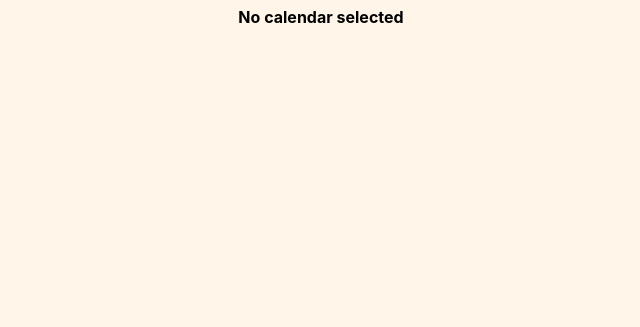
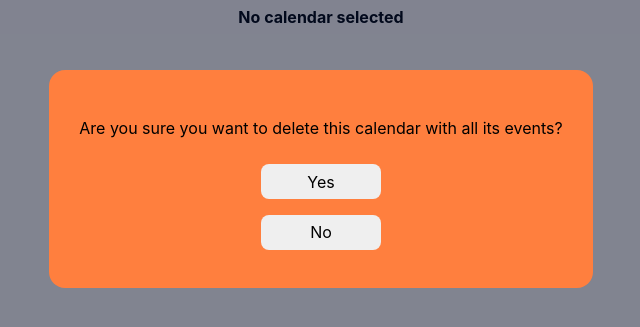
Before and after one commit to hannahnier/ClockworkClementine, a React (Vite) app in the folder frontend/: page /calendars in a window 1280 px wide. Shown: the part 221-548 px from the top of the page, without its empty margins (319-959 px from the left). Built offline with nearby package versions, Linux system fonts and the light colour scheme; no server answers.

Commit message:
improve calender title editing, create modal for deleting calendar

```diff
--- a/frontend/src/components/CalOverview.jsx
+++ b/frontend/src/components/CalOverview.jsx
@@ -5,6 +5,7 @@ import createIcon from "../assets/plus.svg";
 import editIcon from "../assets/editIcon.svg";
 import checkIcon from "../assets/checkIcon.svg";
 import { useNavigate } from "react-router-dom";
+import Confirmation from "./Confirmation";
 
 const CalOverview = () => {
   const {
@@ -15,16 +16,19 @@ const CalOverview = () => {
     setToggleUpdate,
     currentCalendar,
     setCalendars,
+    showConfirmation,
+    setShowConfirmation,
   } = useCalContext();
 
   const navigate = useNavigate();
 
-  const [titleInput, setTitleInput] = useState("New Calendar");
+  const [titleInput, setTitleInput] = useState("");
   const [editThisTitle, setEditThisTitle] = useState(null);
   const [titleUpdate, setTitleUpdate] = useState("");
 
-  // Update the displayed calendar according to user selection:
+  // Update the displayed calendar according to user's selection:
   const handleCalendarSelection = (e, calendar) => {
+    // If the calendar is already selected, unselect it:
     setCurrentCalendar((prev) =>
       prev && prev._id === calendar._id ? null : calendar
     );
@@ -32,6 +36,7 @@ const CalOverview = () => {
 
   // Edit the title of a calendar:
   const handleTitleEdit = async (calendar) => {
+    //  When editing ends: Update the calendar title:
     if (editThisTitle) {
       const res = await fetch(`${baseUrl}/calendars/${calendar._id}`, {
         method: "PATCH",
@@ -40,33 +45,27 @@ const CalOverview = () => {
           "Content-Type": "application/json",
         },
         body: JSON.stringify({
-          title: titleUpdate,
+          title: titleUpdate || calendar.title,
         }),
       });
       const data = await res.json();
+      console.log("data", data);
       setCurrentCalendar(data);
       setEditThisTitle(null);
       setTitleUpdate("");
       setToggleUpdate((prev) => !prev);
-    } else
+      // When editing starts: Set the calendar to be edited:
+    } else {
       setEditThisTitle((prev) =>
         prev && prev._id === calendar._id ? {} : calendar
       );
+    }
   };
 
-  // Delete a calendar:
-  const deleteCalendar = async (cal) => {
-    const res = await fetch(`${baseUrl}/calendars/${cal._id}`, {
-      method: "DELETE",
-      credentials: "include",
-    });
-    const data = await res.json();
-
-    if (currentCalendar && currentCalendar._id === cal._id) {
-      setCurrentCalendar(null);
-    }
-    setCalendars(data.calendars);
-    setToggleUpdate((prev) => !prev);
+  // Ask for confirmation before deleting a calendar:
+  const handleDeleteCalendar = (calendar) => {
+    setCurrentCalendar(calendar);
+    setShowConfirmation(true);
   };
 
   // Create a new calendar:
@@ -78,14 +77,14 @@ const CalOverview = () => {
         "Content-Type": "application/json",
       },
       body: JSON.stringify({
-        title: titleInput || "New Calendar",
+        title: titleInput || "Untitled Calendar",
         events: [],
         user: activeUser.id,
       }),
     });
     const data = await res.json();
     setCurrentCalendar(data);
-    setTitleInput("New Calendar");
+    setTitleInput("");
     setToggleUpdate((prev) => !prev);
   };
 
@@ -100,12 +99,13 @@ const CalOverview = () => {
               id="titleInput"
               value={titleInput || ""}
               onChange={(e) => setTitleInput(e.target.value)}
+              placeholder="My New Calendar"
             />
             <button
               onClick={createCalendar}
               className="editButton editButtonSmall"
             >
-              <img src={createIcon} alt="create icon" />
+              <img src={createIcon} alt="icon for create" />
             </button>
           </div>
           {calendars &&
@@ -124,10 +124,12 @@ const CalOverview = () => {
                   style={{ cursor: "pointer" }}
                 />
 
+                {/* Show text label OR (when editing) input for calendar title: */}
                 {editThisTitle && editThisTitle._id === calendar._id ? (
                   <input
                     type="text"
-                    value={titleUpdate || calendar.title}
+                    placeholder={calendar.title}
+                    value={titleUpdate || ""}
                     onChange={(e) => setTitleUpdate(e.target.value)}
                   />
                 ) : (
@@ -154,7 +156,7 @@ const CalOverview = () => {
                     src={deleteIcon}
                     alt="delete icon"
                     onClick={() => {
-                      deleteCalendar(calendar);
+                      handleDeleteCalendar(calendar);
                     }}
                   />{" "}
                 </button>
@@ -162,6 +164,7 @@ const CalOverview = () => {
             ))}
         </div>
       )}
+      {showConfirmation && <Confirmation />}
       {!activeUser && (
         <div>
           <p>Please log in to see your calendars</p>
--- /dev/null
+++ b/frontend/src/components/Confirmation.jsx
@@ -0,0 +1,52 @@
+import { useCalContext } from "../utils/ContextProvider";
+
+const Confirmation = () => {
+  const {
+    setCalendars,
+    baseUrl,
+    setToggleUpdate,
+    currentCalendar,
+    setCurrentCalendar,
+    setShowConfirmation,
+  } = useCalContext();
+
+  // Delete a calendar:
+  const deleteCalendar = async (cal) => {
+    const res = await fetch(`${baseUrl}/calendars/${cal._id}`, {
+      method: "DELETE",
+      credentials: "include",
+    });
+    const data = await res.json();
+
+    if (currentCalendar && currentCalendar._id === cal._id) {
+      setCurrentCalendar(null);
+    }
+    setCalendars(data.calendars);
+    setToggleUpdate((prev) => !prev);
+    setShowConfirmation(false);
+  };
+
+  return (
+    <div className="modal">
+      <div className="modalInner">
+        <p>
+          Are you sure you want to delete this calendar with all its events?
+        </p>
+        <button
+          className="standardButton"
+          onClick={() => deleteCalendar(currentCalendar)}
+        >
+          Yes
+        </button>
+        <button
+          className="standardButton"
+          onClick={() => setShowConfirmation(false)}
+        >
+          No
+        </button>
+      </div>
+    </div>
+  );
+};
+
+export default Confirmation;
--- a/frontend/src/index.css
+++ b/frontend/src/index.css
@@ -275,6 +275,7 @@ ul li {
   padding: 30px;
   border-radius: 1em;
   display: flex;
+  flex-direction: column;
   justify-content: center;
   align-items: flex-start;
 }
--- a/frontend/src/pages/CalendarsPage.jsx
+++ b/frontend/src/pages/CalendarsPage.jsx
@@ -17,6 +17,7 @@ const CalendarsPage = () => {
     toggleUpdate,
     showModal,
     currentCalendar,
+    setCurrentCalendar,
   } = useCalContext();
 
   useEffect(() => {
@@ -27,6 +28,9 @@ const CalendarsPage = () => {
       const data = await rawData.json();
       setCalendars(data.calendars || []);
       setActiveUser(data.user || {});
+      if (!currentCalendar) {
+        setCurrentCalendar(data.calendars[0] || null);
+      }
     };
 
     fetchCalendars();
--- a/frontend/src/utils/ContextProvider.jsx
+++ b/frontend/src/utils/ContextProvider.jsx
@@ -11,9 +11,10 @@ const ContextProvider = ({ children }) => {
   const [firstVisit, setFirstVisit] = useState(false);
   const [toggleUpdate, setToggleUpdate] = useState(false);
   const [showModal, setShowModal] = useState(false);
+  const [modalType, setModalType] = useState("");
+  const [showConfirmation, setShowConfirmation] = useState(true);
   const [currentCalendar, setCurrentCalendar] = useState(null);
   const [displayCalendars, setDisplayCalendars] = useState([]);
-  const [modalType, setModalType] = useState("");
   const [currentEvent, setCurrentEvent] = useState({
     title: "",
     start: "",
@@ -45,6 +46,8 @@ const ContextProvider = ({ children }) => {
         setToggleUpdate,
         showModal,
         setShowModal,
+        showConfirmation,
+        setShowConfirmation,
         currentCalendar,
         setCurrentCalendar,
         modalType,
```
